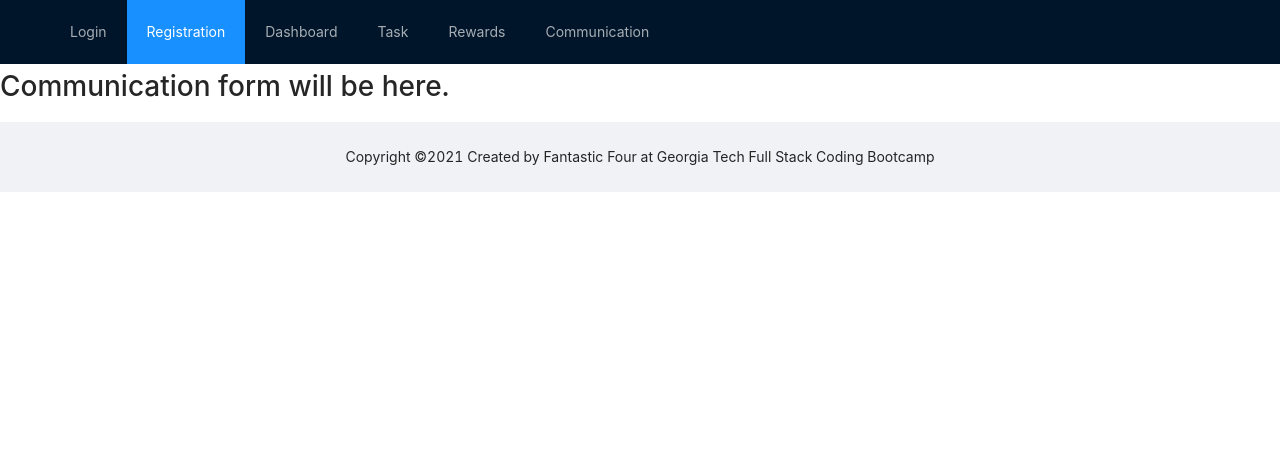
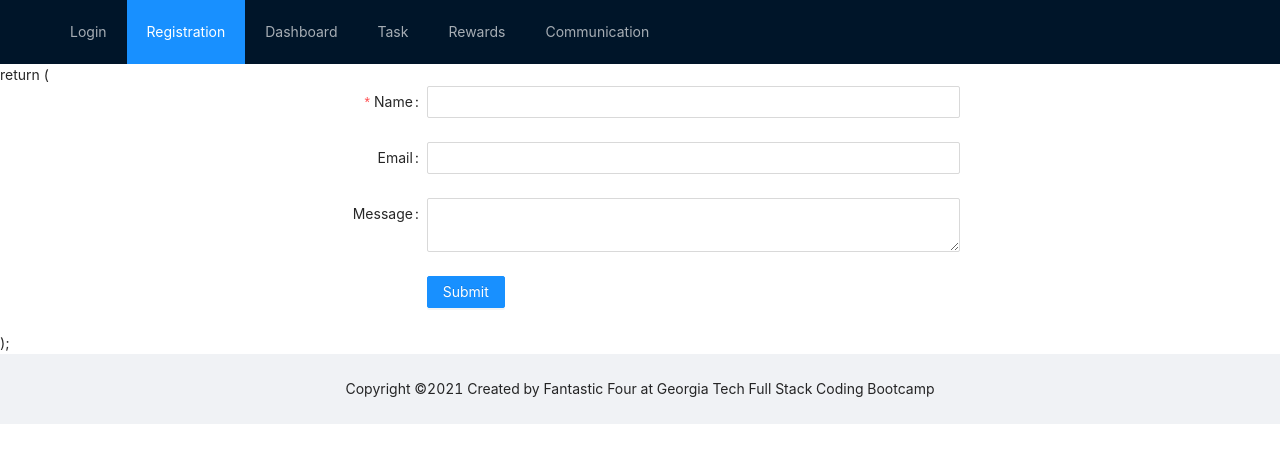
Before and after one commit to diegocortes4/Token-e-Economy, a React (Create React App) app in the folder client/: page /communication in a window 1280 px wide. Shown: the top 462 px of the page. Built offline with nearby package versions, Linux system fonts and the light colour scheme.

Commit message:
created a communication form from Ant Design

```diff
--- a/client/src/containers/Communication/Communication.jsx
+++ b/client/src/containers/Communication/Communication.jsx
@@ -1,9 +1,66 @@
 import React from "react";
+import { Form, Input, Button } from "antd";
+
+const layout = {
+  labelCol: {
+    span: 8,
+  },
+  wrapperCol: {
+    span: 10,
+  },
+};
+const validateMessages = {
+  required: "${label} is required!",
+  types: {
+    email: "${label} is not a valid email!",
+  },
+};
+const onFinish = (values) => {
+  console.log(values);
+};
 
 const Communication = () => {
   return (
     <>
-      <h1>Communication form will be here.</h1>
+      return (
+      <Form
+        {...layout}
+        name="nest-messages"
+        onFinish={onFinish}
+        validateMessages={validateMessages}
+      >
+        <Form.Item
+          name={["user", "name"]}
+          label="Name"
+          rules={[
+            {
+              required: true,
+            },
+          ]}
+        >
+          <Input />
+        </Form.Item>
+
+        <Form.Item
+          name={["user", "email"]}
+          label="Email"
+          rules={[{ type: "email" }]}
+        >
+          <Input />
+        </Form.Item>
+
+        <Form.Item name={["user", "message"]} label="Message">
+          <Input.TextArea />
+        </Form.Item>
+
+        <Form.Item wrapperCol={{ ...layout.wrapperCol, offset: 8 }}>
+          <Button type="primary" htmlType="submit">
+            Submit
+          </Button>
+        </Form.Item>
+      </Form>
+      );
+      {/* ReactDOM.render(<Demo />, mountNode); */}
     </>
   );
 };
```
